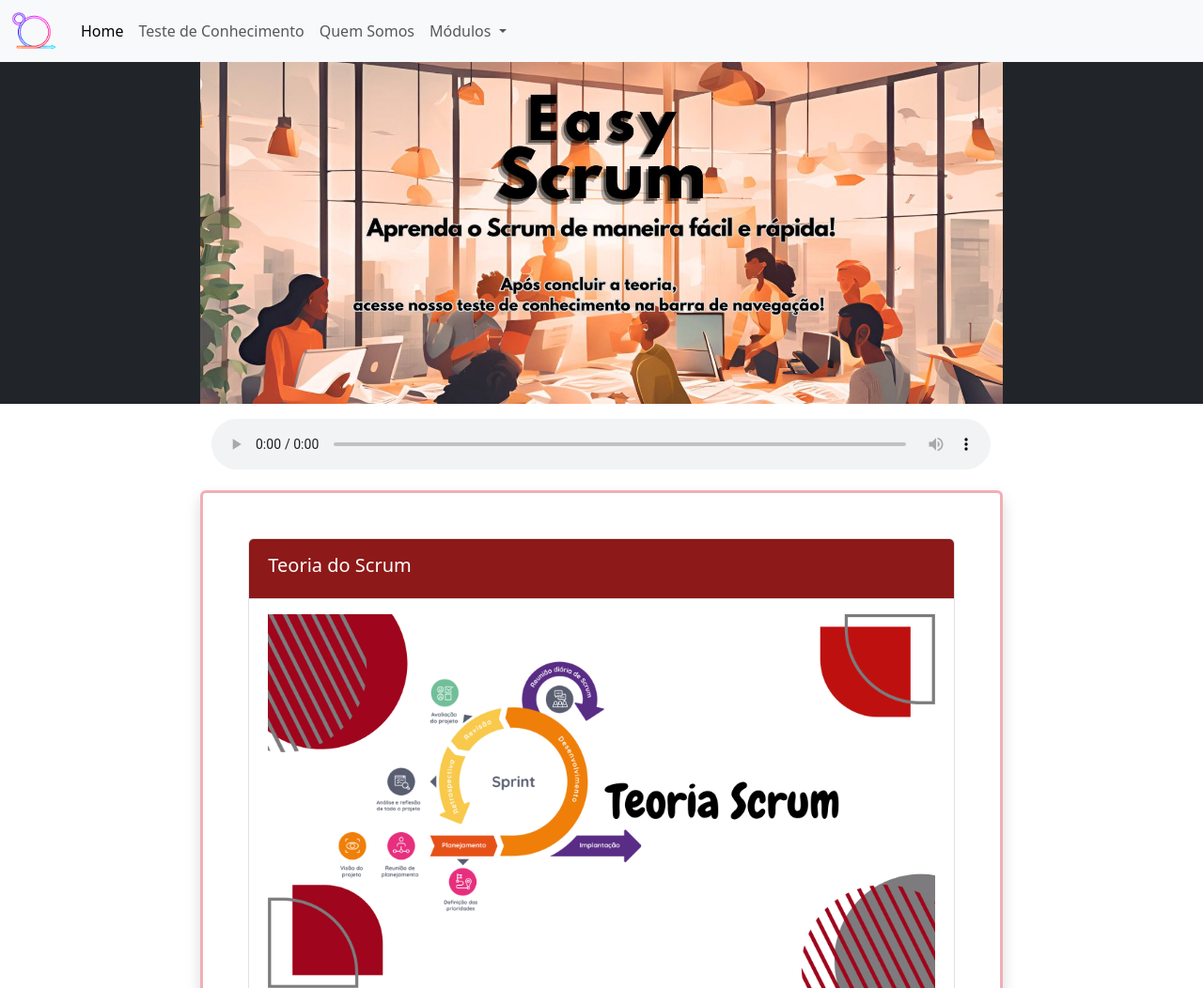
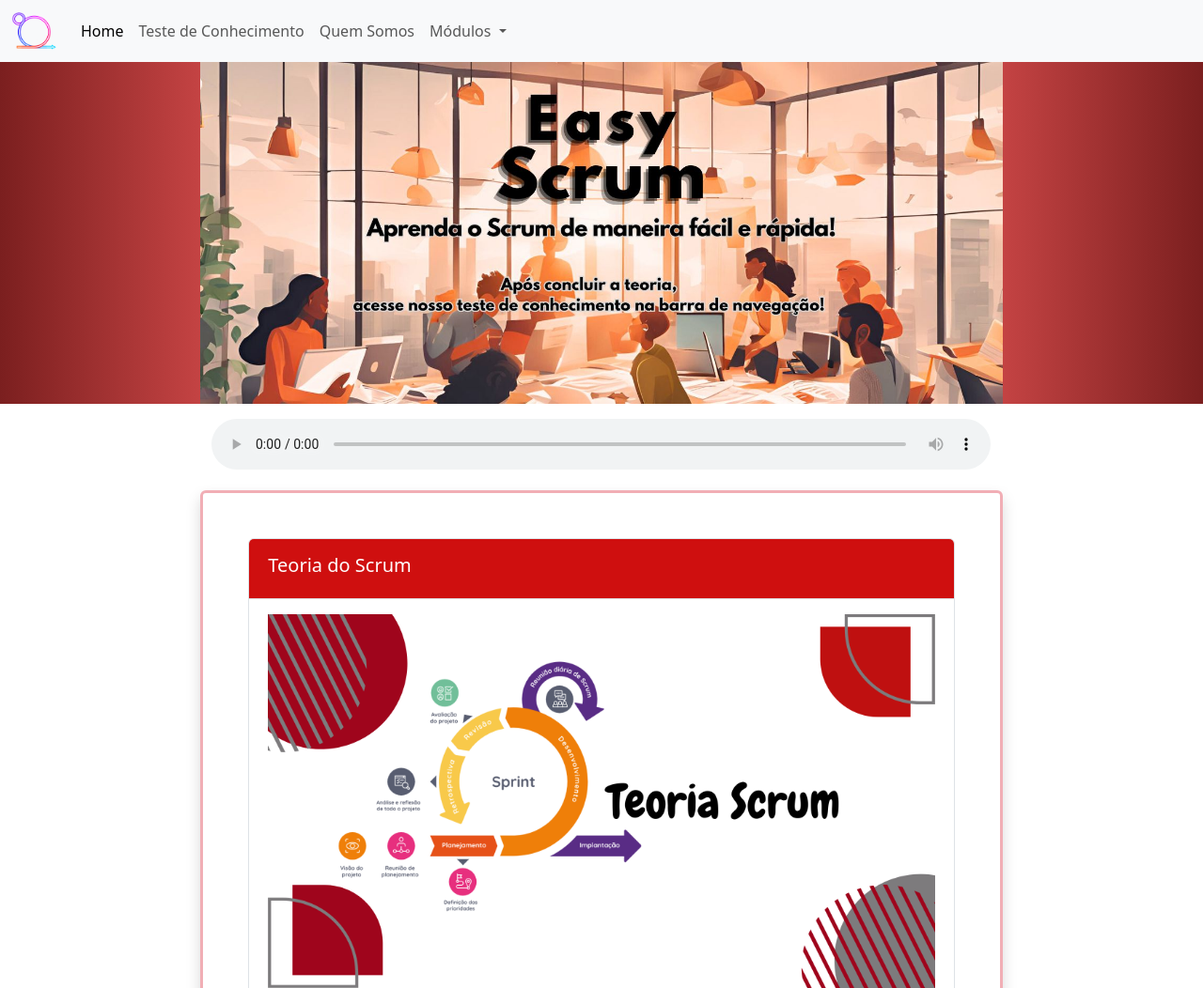
Before and after one commit to EquipeEcho/EasyScrum, a Python web app: template templates/index.html in a window 1280 px wide. Shown: the top 1052 px of the page at 94% size. Run offline with Jinja, Linux system fonts and the light colour scheme; the template is opened without the code that fills it, so the values that code supplies are empty.

Commit message:
definição de cor da capa home

```diff
--- a/static/style.css
+++ b/static/style.css
@@ -13,8 +13,14 @@ h2 {
     --bs-accordion-active-color: rgb(255, 255, 255);
 }
 .accordion-button {
-    --bs-accordion-active-bg:rgba(131, 5, 5, 0.918);
+    --bs-accordion-active-bg:rgb(207, 15, 15);
     --bs-accordion-btn-focus-box-shadow: ;
-    --bs-accordion-active-color: rgb(255, 255, 255);
+    --bs-accordion-active-color: rgb(255, 253, 253);
     --bs-accordion-btn-active-icon:
   }
+.border-image-2{
+    background-image: linear-gradient(to right,rgb(196, 67, 67),rgb(123, 31, 31)) ;
+}
+.border-image-1{
+    background-image: linear-gradient(to right,rgb(123, 31, 31),rgb(196, 67, 67)) ;
+}
--- a/templates/index.html
+++ b/templates/index.html
@@ -4,7 +4,7 @@
     <meta charset="UTF-8">
     <meta name="viewport" content="width=device-width, initial-scale=1.0">
     <link rel="icon" type="image/x-icon" href="/media/images/LogoEasyScrumfavicon.jpg">
-    <link rel="stylesheet" href="/EasyScrum/static/style.css">
+    <link rel="stylesheet" href="/static/style.css">
     <link href="https://cdn.jsdelivr.net/npm/bootstrap@5.3.3/dist/css/bootstrap.min.css" rel="stylesheet" integrity="sha384-QWTKZyjpPEjISv5WaRU9OFeRpok6YctnYmDr5pNlyT2bRjXh0JMhjY6hW+ALEwIH" crossorigin="anonymous">
     <link rel="preconnect" href="https://fonts.googleapis.com">
     <link rel="preconnect" href="https://fonts.gstatic.com" crossorigin>
@@ -53,9 +53,9 @@
   <main>
     <section class="container-fluid mt-5">
         <div class="row">
-            <div class="col-lg-2 bg-dark"></div>
+            <div class="col-lg-2 border-image-1"></div>
             <div class="col-lg-8 p-0"><img src="../media/images/EasyScrumHome.jpg" alt="" class="img-fluid"></div>
-            <div class="col-lg-2 bg-dark"></div>
+            <div class="col-lg-2 border-image-2"></div>
         </div>
     </section>
 
```
